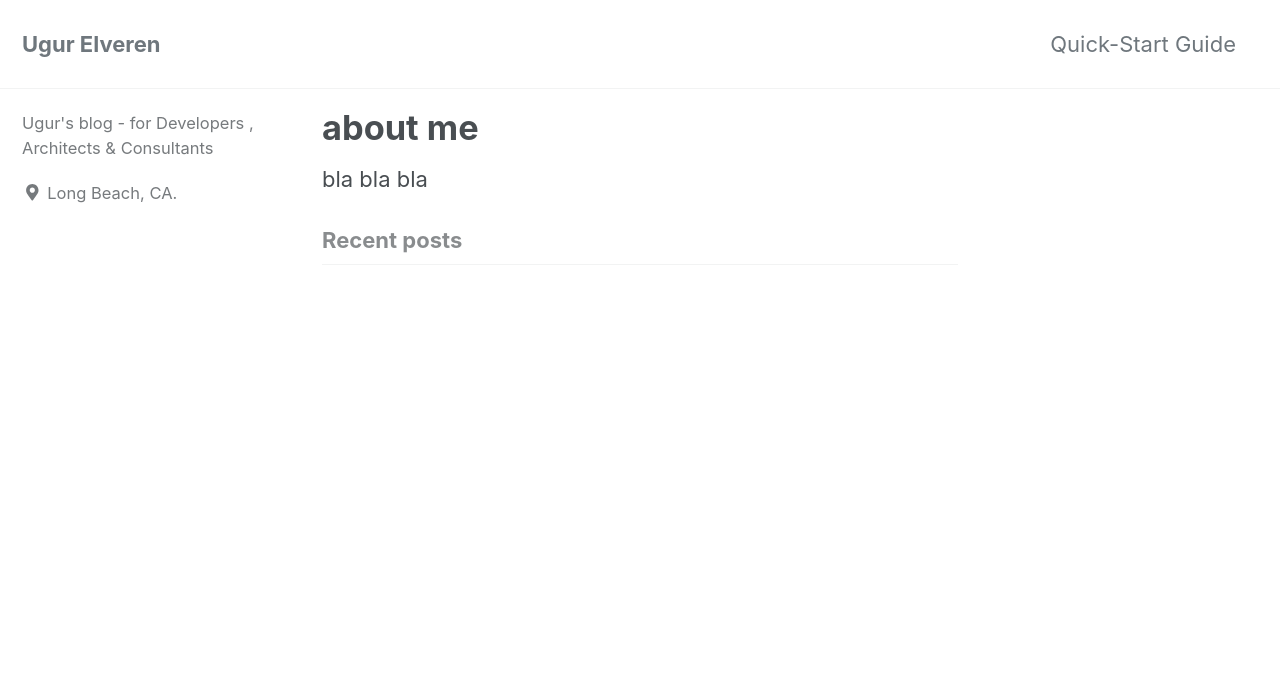
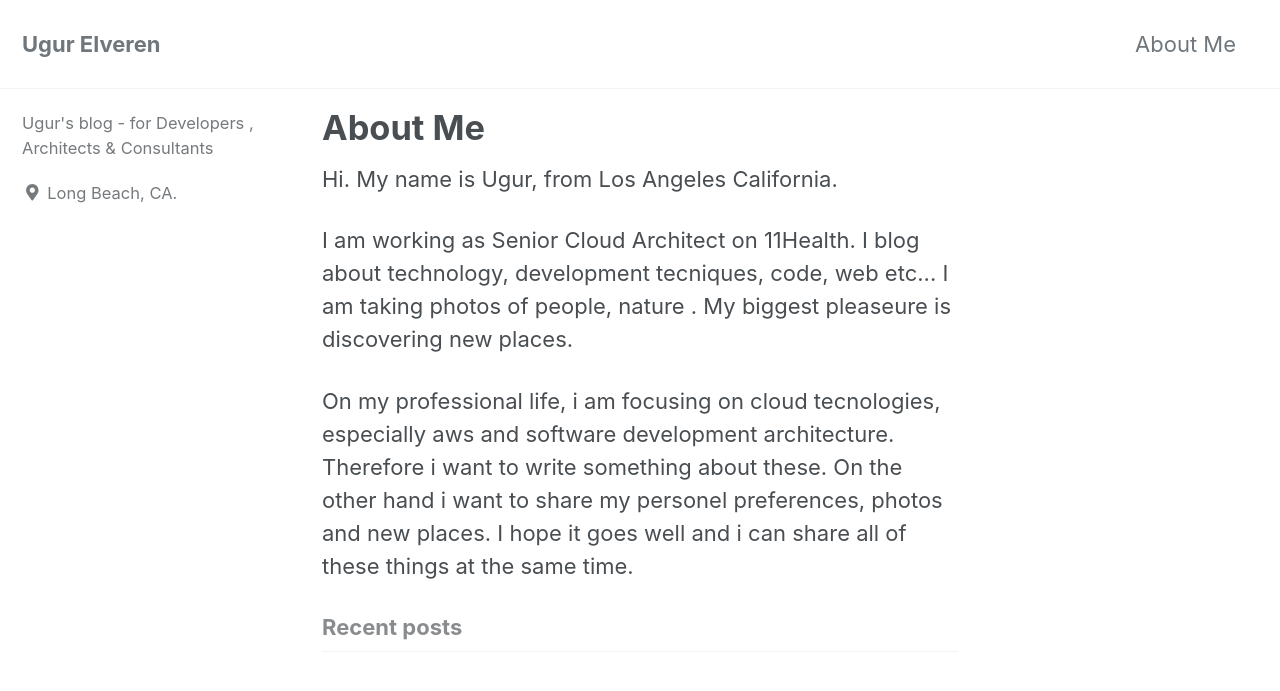
Before and after one commit to ugurelveren/ugurelveren.github.io, a Jekyll site: the page built from about-me.html, in a window 1280 px wide and 900 px high. Shown: the top 691 px of the window. Built offline with Jekyll 4.4.1, drawn with Linux system fonts in a browser that asks for light colours; cached includes are drawn as plain includes; nearby versions of some CDN libraries.

Commit message:
added new about page

```diff
--- a/about-me.html
+++ b/about-me.html
@@ -1,7 +1,11 @@
 ---
-title: about me
+title: About Me
 layout: home
 author_profile: true
 ---
 
-bla bla bla
+Hi. My name is Ugur, from Los Angeles California.
+</p>
+I am working as Senior Cloud Architect on 11Health. I blog about technology, development tecniques, code, web etc... I am taking photos of people, nature . My biggest pleaseure is discovering new places.
+</p>
+On my professional life, i am focusing on cloud tecnologies, especially aws and software development architecture. Therefore i want to write something about these. On the other hand i want to share my personel preferences, photos and new places. I hope it goes well and i can share all of these things at the same time.
```
Also changed, not shown: _data/navigation.yml (+2 -11 lines), 1 other file.
